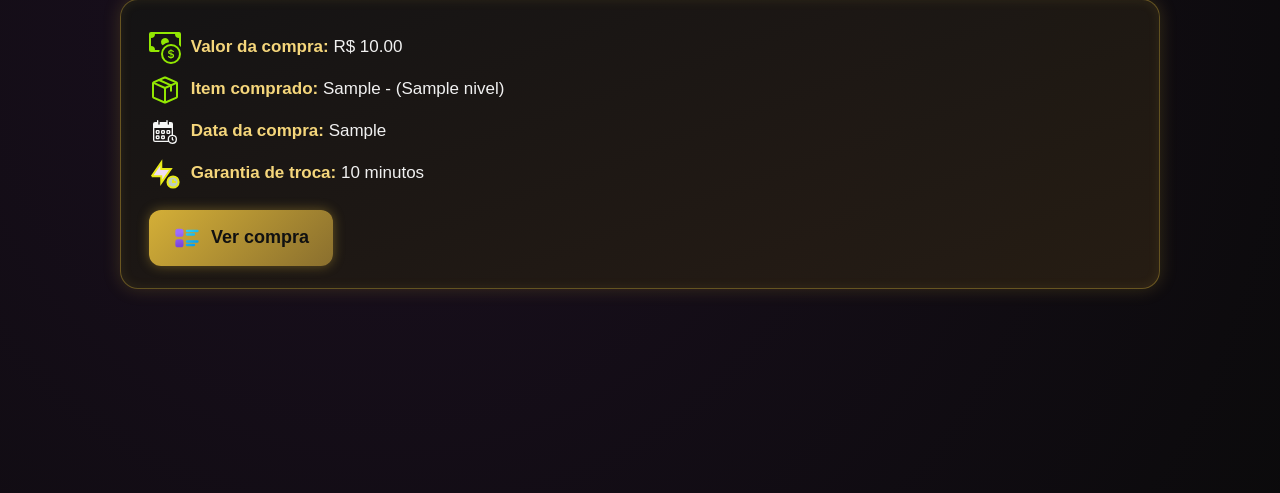
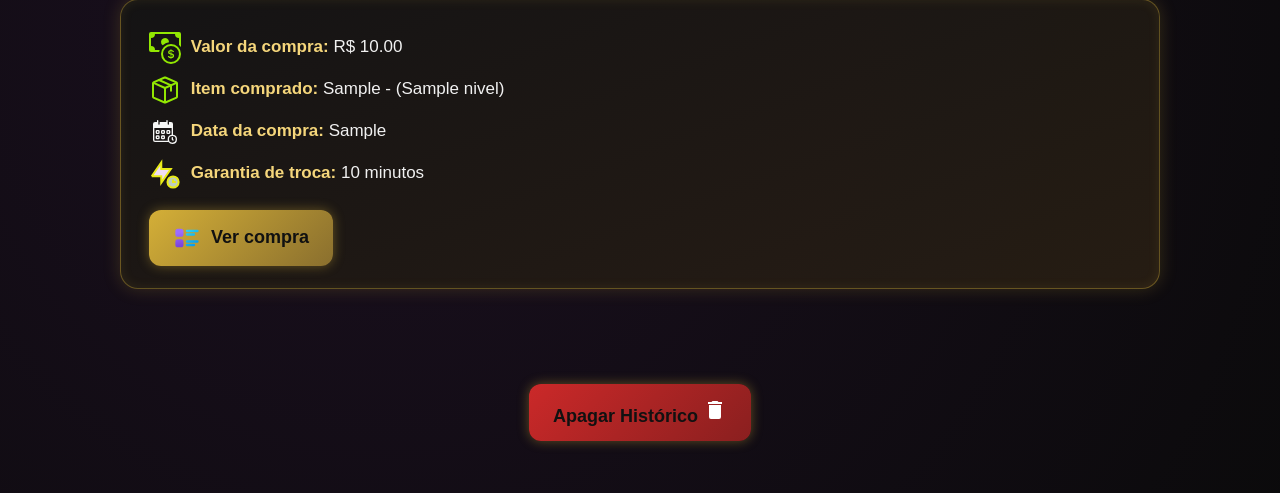
Before and after one commit to YuukiMorp8/Emperium.Unamed-Cc.store, a Flask app: template templates/historico_compras.html in a window 1280 px wide. Shown: the part 136-629 px from the top of the page. Run offline with Flask 3, Linux system fonts and the light colour scheme; the template is opened without the code that fills it: most values are stand-ins (such as "Sample title", 1, 10 or a date in 2020).

Commit message:
Atualizar o historico_compras.html

```diff
--- a/templates/historico_compras.html
+++ b/templates/historico_compras.html
@@ -288,5 +288,97 @@ document.getElementById("closeModal").addEventListener("click", () => {
 });
 </script>
 
+<!-- Botão Apagar Histórico -->
+<div style="text-align:center; margin: 30px 0;">
+    <button id="btnDeleteHistory" class="btn-action" style="background: linear-gradient(135deg, #cb2929, #8a1f1f);">
+        Apagar Histórico
+        <svg xmlns="http://www.w3.org/2000/svg" width="24" height="24" viewBox="0 0 24 24">
+            <path fill="#fff" d="M19 4h-3.5l-1-1h-5l-1 1H5v2h14M6 19a2 2 0 0 0 2 2h8a2 2 0 0 0 2-2V7H6z"/>
+        </svg>
+    </button>
+</div>
+
+<!-- Modal de confirmação -->
+<div id="modalDeleteBack" class="modal-back">
+    <div class="modal">
+        <h3>Apagar Histórico</h3>
+        <div id="modalDeleteBody" class="modal-content">
+            <p>Tem certeza que deseja apagar todo o seu histórico?</p>
+            <p>Ao concordar com isso você irá apagar <span id="totalCards">0</span> compras.</p>
+            <p>Não poderá ser restaurado.</p>
+            <p>
+                Por favor, digite sua senha para confirmar:
+                <input type="password" id="senhaConfirm" style="width:100%; padding:8px; margin-top:5px; border-radius:8px; border:none;">
+            </p>
+        </div>
+        <div style="margin-top:15px; display:flex; gap:10px;">
+            <button id="confirmDelete" class="btn-action" style="flex:1; background: linear-gradient(135deg, #cb2929, #8a1f1f);">Deletar Histórico</button>
+            <button id="cancelDelete" class="btn-action" style="flex:1; background: linear-gradient(135deg, #888, #555);">Desistir</button>
+        </div>
+    </div>
+</div>
+
+<script>
+// Função para contar todas as compras e somar os valores
+async function getTotalCompras(usuario_id) {
+    try {
+        const resp = await fetch(`/api/compras_usuario/${usuario_id}`);
+        const data = await resp.json();
+        if (!data.ok) return { totalCards: 0, totalValor: 0 };
+        const totalCards = data.compras.length;
+        const totalValor = data.compras.reduce((acc, c) => acc + parseFloat(c.valor || 0), 0);
+        return { totalCards, totalValor };
+    } catch(e) {
+        console.error(e);
+        return { totalCards: 0, totalValor: 0 };
+    }
+}
+
+// Abre o modal
+document.getElementById("btnDeleteHistory").addEventListener("click", async () => {
+    const usuario_id = "{{ usuario_id }}"; // Passe aqui o ID do usuário do template
+    const { totalCards } = await getTotalCompras(usuario_id);
+    document.getElementById("totalCards").textContent = totalCards;
+    document.getElementById("modalDeleteBack").style.display = "flex";
+});
+
+// Fecha o modal
+document.getElementById("cancelDelete").addEventListener("click", () => {
+    document.getElementById("modalDeleteBack").style.display = "none";
+});
+
+// Confirmação de deletar histórico
+document.getElementById("confirmDelete").addEventListener("click", async () => {
+    const usuario_id = "{{ usuario_id }}"; // Passe aqui o ID do usuário do template
+    const senha = document.getElementById("senhaConfirm").value;
+
+    if (!senha) {
+        alert("Por favor, digite sua senha.");
+        return;
+    }
+
+    try {
+        const resp = await fetch("/api/deletar_historico", {
+            method: "POST",
+            headers: { "Content-Type": "application/json" },
+            body: JSON.stringify({ usuario_id, senha })
+        });
+
+        const data = await resp.json();
+        if (data.ok) {
+            alert(data.msg);
+            // Fecha o modal e atualiza a página
+            document.getElementById("modalDeleteBack").style.display = "none";
+            window.location.reload();
+        } else {
+            alert(data.msg || "Erro ao apagar histórico");
+        }
+    } catch(e) {
+        console.error(e);
+        alert("Erro ao apagar histórico");
+    }
+});
+</script>
+
 </body>
 </html>
```
